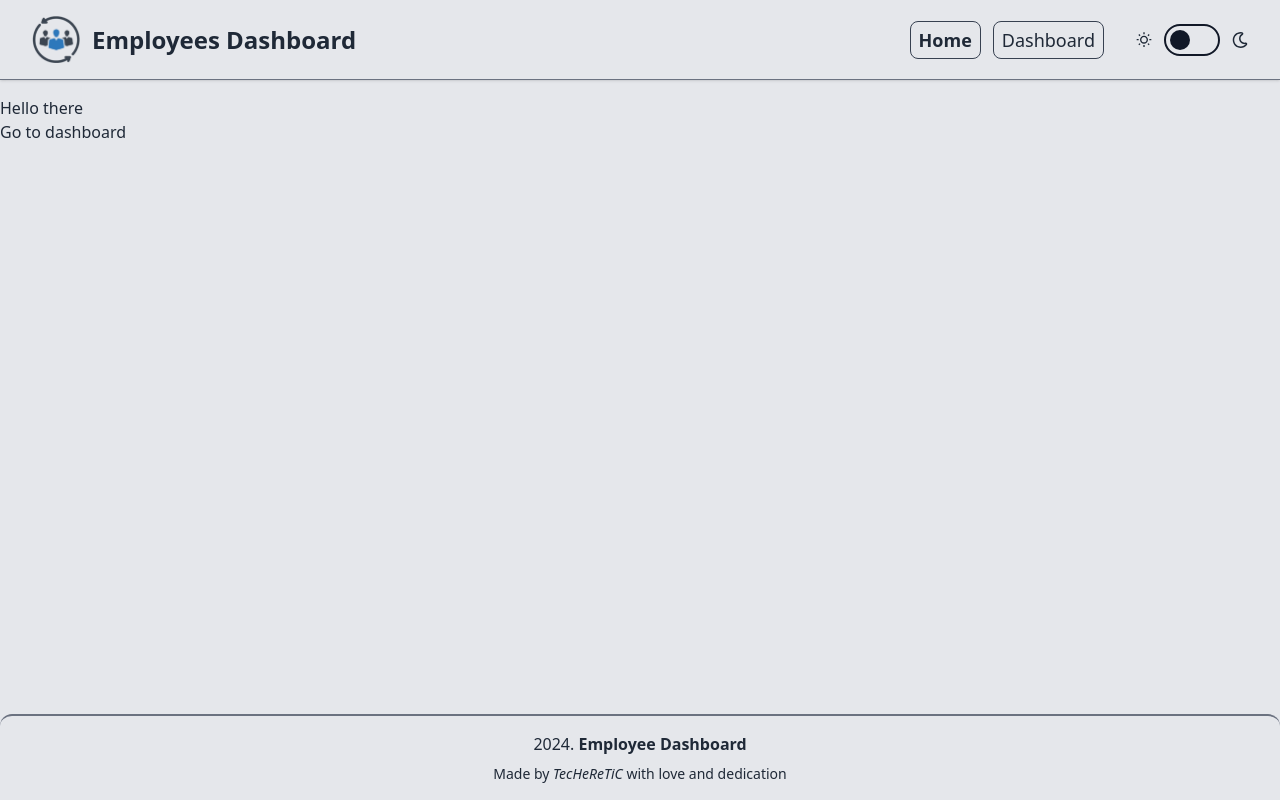
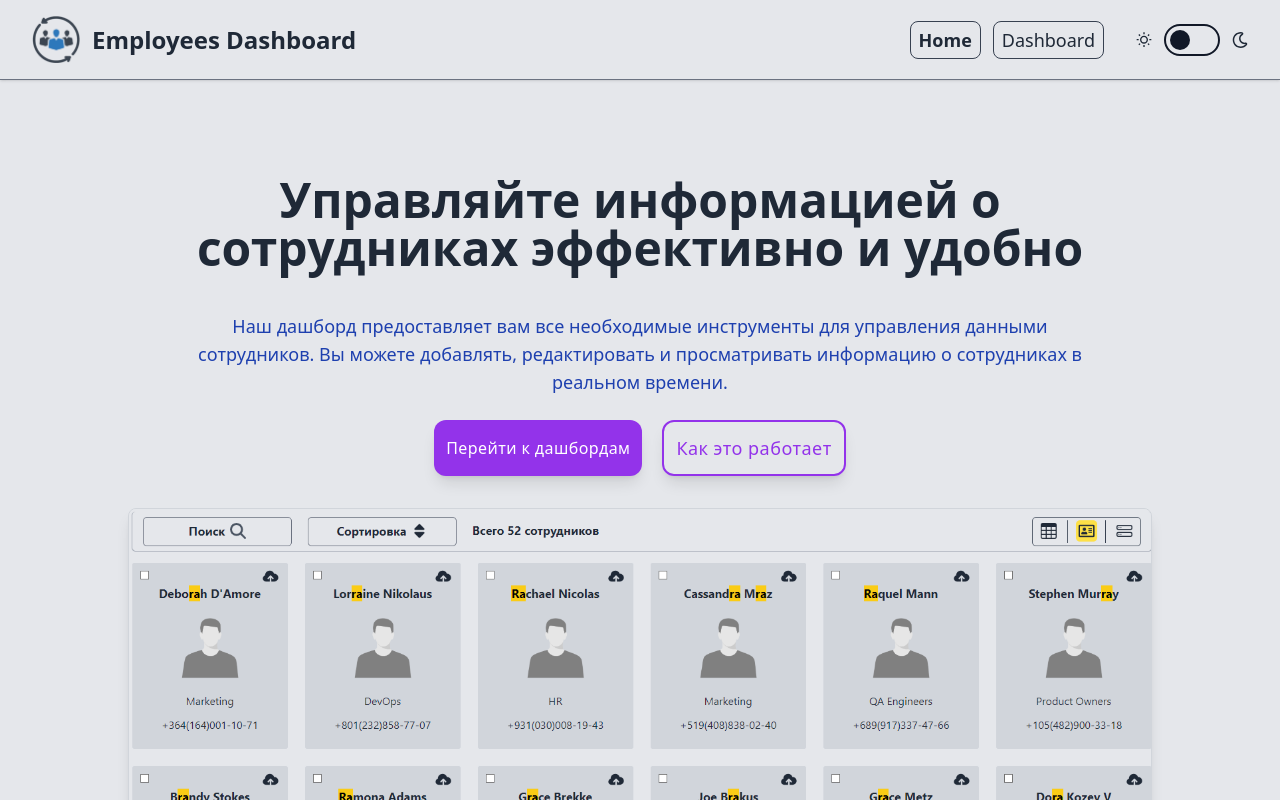
Before and after one commit to TecHeReTiC3141/kaspersky_test, a React (Vite) app: page / in a window 1280 px wide. Shown: the top 800 px of the page. Built offline with nearby package versions, Linux system fonts and the light colour scheme.

Commit message:
Landing page has been created

```diff
--- a/src/DashboardPage.tsx
+++ b/src/DashboardPage.tsx
@@ -114,7 +114,7 @@ export default function DashboardPage() {
             top-0 w-full bg-gray-200 py-2 border border-t-0 rounded-md border-gray-400 z-10">
                 <SearchDropdown />
                 <SortDropdown />
-                <h4 className="text-lg font-bold mt-1.5">Всего {finalEmployees.length} работников</h4>
+                <h4 className="text-lg font-bold mt-1.5">Всего {finalEmployees.length} сотрудников</h4>
                 <div className="flex-1"></div>
                 <SelectDashboardVariant active={activeVariant} setActive={setActiveVariant}/>
             </div>
--- a/src/HomePage.tsx
+++ b/src/HomePage.tsx
@@ -4,9 +4,24 @@ export default function HomePage() {
 
     // TODO: create proper home page
     return (
-        <div>
-            <h1>Hello there</h1>
-            <Link to="/dashboard">Go to dashboard</Link>
-        </div>
+        <main className="flex flex-col items-center justify-center flex-grow max-w-5xl mx-auto">
+            <h2 className="mt-20 mb-10 text-5xl font-bold text-center">
+                Управляйте информацией о сотрудниках эффективно и удобно
+            </h2>
+            <p className="text-center text-lg mb-6 px-12 text-blue-800 dark:text-violet-300 font-thin">
+                Наш дашборд предоставляет вам все необходимые инструменты для управления данными сотрудников. Вы
+                можете добавлять, редактировать и просматривать информацию о сотрудниках в реальном времени.
+            </p>
+            <div className="flex justify-center space-x-5 items-start">
+                <Link to="/dashboard" className="bg-purple-600 text-white py-4 px-3 shadow-lg tracking-wide rounded-xl hover:bg-purple-700">
+                    Перейти к дашбордам
+                </Link>
+                <button className="border-2 bg-transparent border-purple-600 text-purple-600 tracking-wide py-3 px-3 shadow-lg
+                text-lg rounded-xl hover:bg-purple-700 hover:text-white">
+                    Как это работает
+                </button>
+            </div>
+            <img src="/landing_screen.png" alt="Landing screen" className="mt-8 shadow-lg border border-gray-300 rounded-lg"/>
+        </main>
     )
 }
```
Also changed, not shown: public/landing_screen.png (added).
